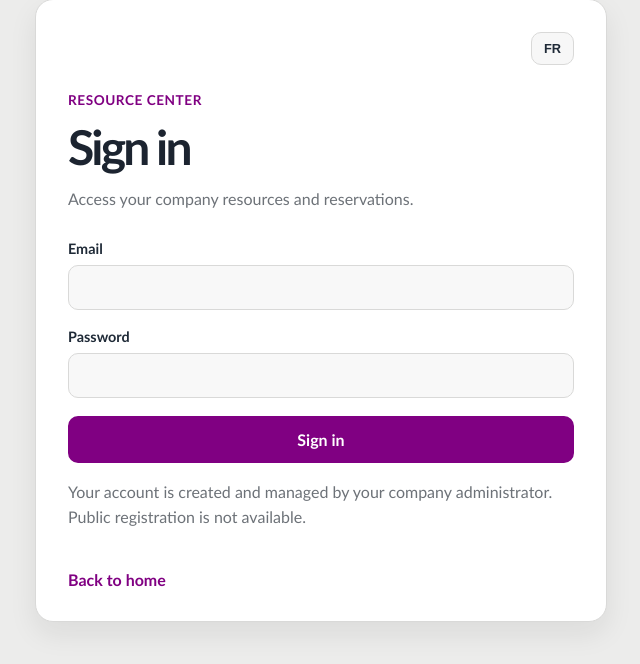
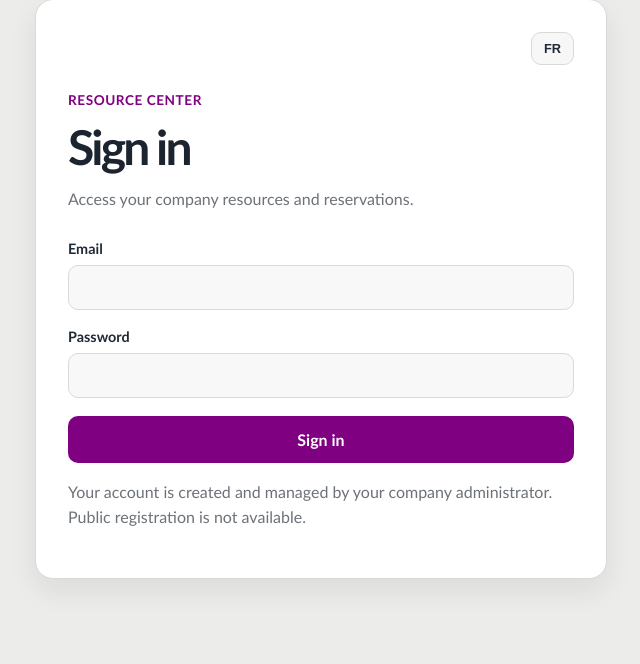
Before and after one commit to Herebeyond/Resource-Center, a Symfony app: template app/templates/account/login.html.twig in a window 1280 px wide. Shown: the part 65-729 px from the top of the page, without its empty margins (319-959 px from the left). Run offline with Twig, Linux system fonts and the light colour scheme; the template is opened without the code that fills it, so the values that code supplies are empty; some libraries are stand-ins or nearby versions.

Commit message:
Remove login back home link

```diff
--- a/app/templates/account/login.html.twig
+++ b/app/templates/account/login.html.twig
@@ -30,7 +30,6 @@
                 </form>
 
                 <p id="loginNote" class="account-note">Your account is created and managed by your company administrator. Public registration is not available.</p>
-                <a id="backHomeLink" class="account-link" href="{{ path('app_home') }}">Back to home</a>
             </section>
         </main>
     </div>
@@ -44,7 +43,6 @@
                 password: 'Mot de passe',
                 submit: 'Se connecter',
                 note: 'Votre compte est créé et géré par l’administrateur de votre entreprise. L’inscription publique n’est pas disponible.',
-                backHome: 'Retour à l’accueil',
                 error: 'Adresse email ou mot de passe incorrect.',
                 toggle: 'EN',
                 aria: 'Changer de langue'
@@ -56,7 +54,6 @@
                 password: 'Password',
                 submit: 'Sign in',
                 note: 'Your account is created and managed by your company administrator. Public registration is not available.',
-                backHome: 'Back to home',
                 error: 'Incorrect email address or password.',
                 toggle: 'FR',
                 aria: 'Switch language'
@@ -76,7 +73,6 @@
             document.getElementById('passwordLabel').textContent = strings.password;
             document.getElementById('loginSubmit').textContent = strings.submit;
             document.getElementById('loginNote').textContent = strings.note;
-            document.getElementById('backHomeLink').textContent = strings.backHome;
             loginLanguageToggle.textContent = strings.toggle;
             loginLanguageToggle.setAttribute('aria-label', strings.aria);
             const error = document.getElementById('loginError');
```
